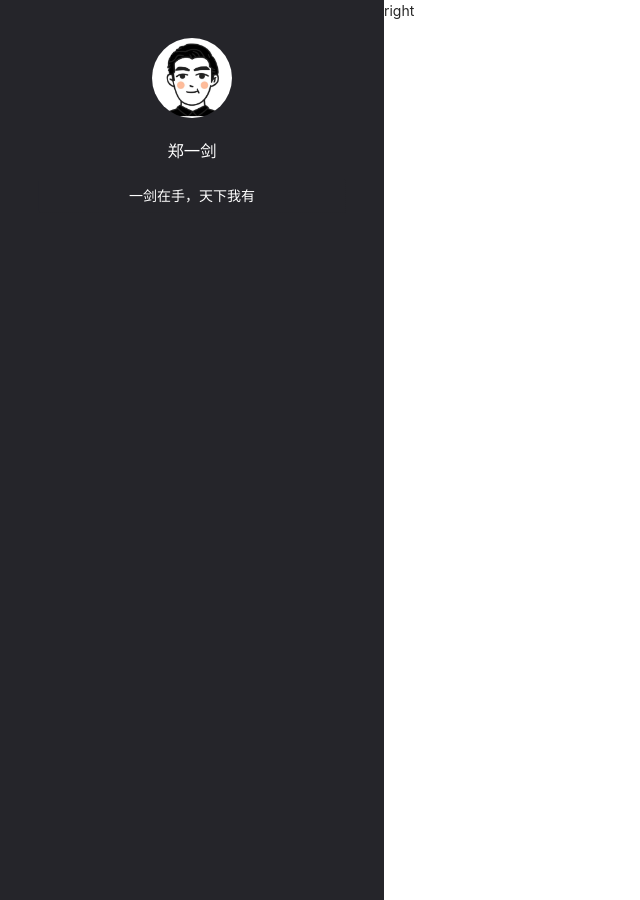
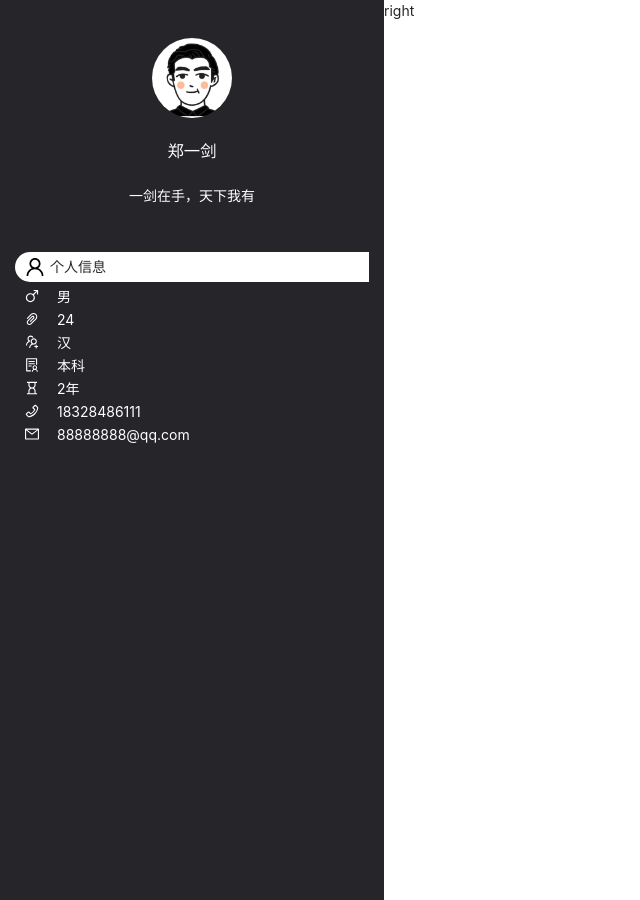
Before and after one commit to yangxuechen/resume_vue3_ts, a Vue app: page /template01 in a window 1280 px wide. Shown: the whole page, without its empty margins (0-640 px from the left). Built offline with nearby package versions, Linux system fonts and the light colour scheme.

Commit message:
个人信息组件

```diff
--- a/package.json
+++ b/package.json
@@ -7,6 +7,7 @@
     "serve": "vite preview"
   },
   "dependencies": {
+    "@ant-design/icons-vue": "^6.0.1",
     "ant-design-vue": "^2.1.6",
     "vue": "^3.0.5",
     "vue-router": "^4.0.8"
--- /dev/null
+++ b/src/components/layout/PersonInfo.vue
@@ -0,0 +1,109 @@
+<template>
+    <div class="info-box">
+        <div class="title">
+            <UserOutlined :style="{fontSize: '20px', color: 'black'}"  />
+         <h4>个人信息</h4>
+        </div>
+         <div class="info">
+             <div><ManOutlined /></div>
+             <div class="info-desc"><input class="input_dash name" value="男"></div>
+         </div>
+         <div class="info">
+             <div><PaperClipOutlined /></div>
+             <div class="info-desc"><input class="input_dash name" value="24"></div>
+         </div>
+         <div class="info">
+             <div><UsergroupAddOutlined /></div>
+             <div class="info-desc"><input class="input_dash name" value="汉"></div>
+         </div>
+         <div class="info">
+             <div><SolutionOutlined /></div>
+             <div class="info-desc"><input class="input_dash name" value="本科"></div>
+         </div>
+         <div class="info">
+             <div><HourglassOutlined /></div>
+             <div class="info-desc"><input class="input_dash name" value="2年"></div>
+         </div>
+         <div class="info">
+             <div><PhoneOutlined /></div>
+             <div class="info-desc"><input class="input_dash name" value="18328486111"></div>
+         </div>
+         <div class="info">
+             <div><MailOutlined /></div>
+             <div class="info-desc"><input class="input_dash name" value="88888888@qq.com"></div>
+         </div>
+    </div>
+  </template>
+
+  <script lang="ts" setup>
+
+  import {UserOutlined,ManOutlined,
+    PaperClipOutlined,UsergroupAddOutlined,
+    SolutionOutlined,HourglassOutlined,PhoneOutlined,MailOutlined} from '@ant-design/icons-vue'
+  </script>
+
+  <style lang="less" scoped>
+      .info-box{
+          width: 100%;
+          padding: 0 15px;
+          color: white;
+          .title{
+              background-color: white;
+              width: 100%;
+              height: 30px;
+            //   line-height: 30px;
+              border-bottom-left-radius: 50px;
+              border-top-left-radius: 50px;
+              padding-left: 10px;
+              display: flex;
+             align-items: center;
+
+             h4{
+                 margin: 0 0 0 5px;
+             }
+
+
+
+          }
+
+          .info{
+              width: 100%;
+              height: 23px;
+              padding-left: 10px;
+              display: flex;
+              align-items: center;
+              padding-top: 7px;
+              margin: 0;
+              .info-desc{
+                  padding-left: 15px;
+
+              }
+          }
+
+      }
+
+      .input_dash{
+          width: 140px;
+          height: 20px;
+              border-color:white;
+            //   padding: 5px;
+              border-width: 0ch;
+              text-align: left;
+               border-color: #25252a;
+               border-width: 1px;
+               border-style: dotted;
+               background-color: #25252a;
+               color: white;
+
+           }
+           .input_dash:focus{
+               background:none;
+               outline:none;
+               border:0px;
+            //    padding: 5px;
+               border-color: tomato;
+               border-width: 1px;
+               border-style: dotted;
+
+           }
+  </style>
--- a/src/views/template/Template01.vue
+++ b/src/views/template/Template01.vue
@@ -2,7 +2,7 @@
     <div class="temp01-box">
         <div class="left-box">
            <Avatar :data="data"></Avatar>
-
+           <PersonInfo></PersonInfo>
         </div>
         <div class="right-box">
             right
@@ -12,7 +12,8 @@
 
   <script lang="ts" setup>
      /** 左右排版 3 7 布局 */
-     import Avatar from '../../components/layout/Avatar.vue'
+     import Avatar from '../../components/layout/Avatar.vue';
+     import PersonInfo from '../../components/layout/PersonInfo.vue'
      interface AvatarData{
           name:string;
           desc:string;
```
